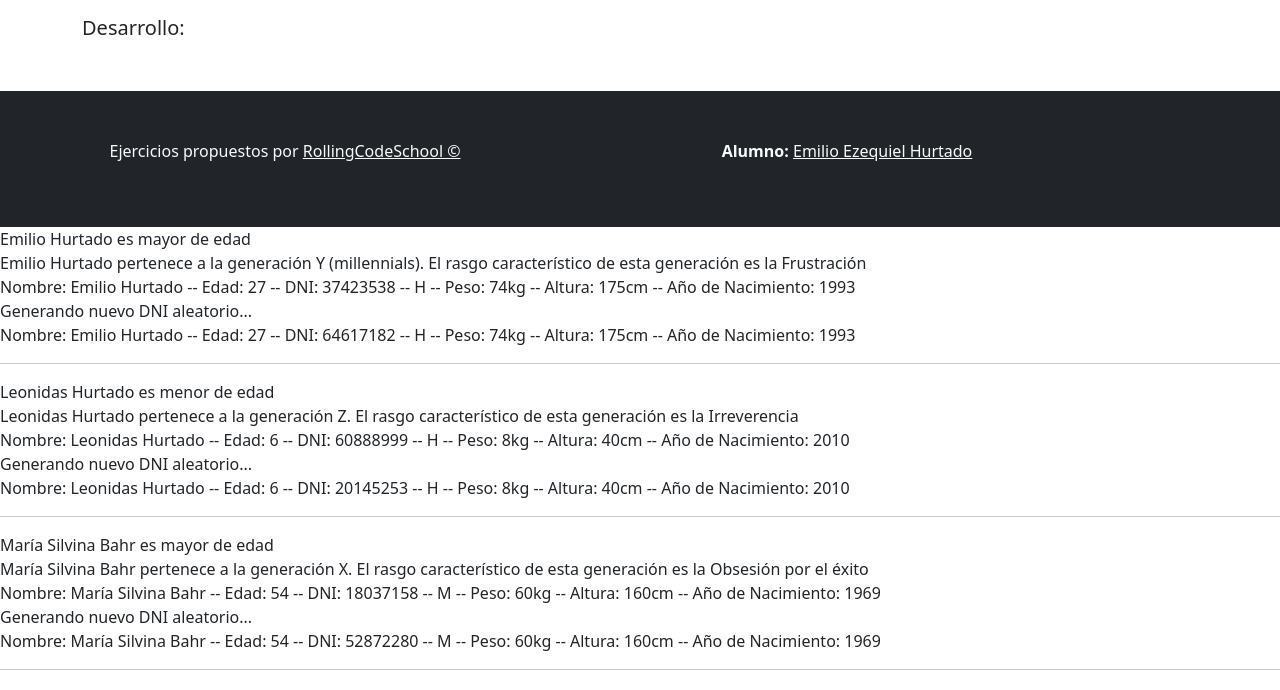
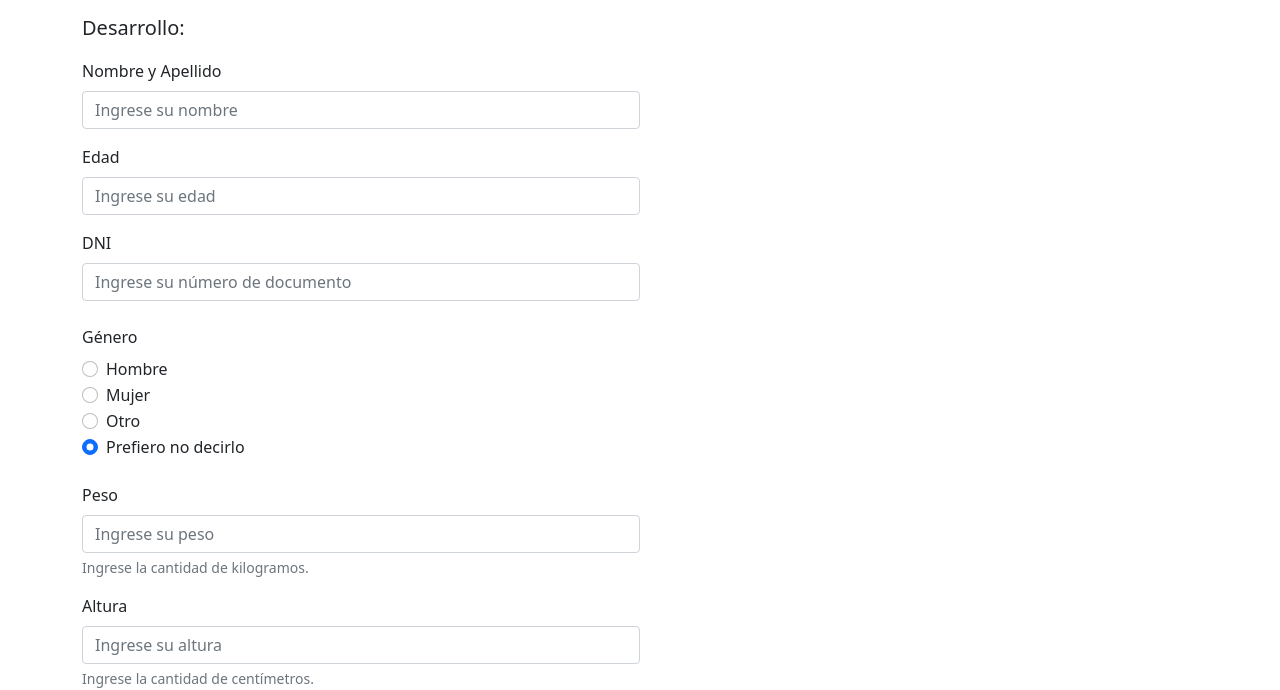
Before and after one commit to emilioh93/ejerciciosDOMyBOM, a plain HTML site: page generaciones.html in a window 1280 px wide. Shown: the part 259-949 px from the top of the page. Drawn offline with Linux system fonts and the light colour scheme.

Commit message:
trabajé en el formulario

```diff
--- a/generaciones.html
+++ b/generaciones.html
@@ -45,6 +45,62 @@
                 en un alert el resultado de la función correspondiente.
             </p>
             <p class="lead">Desarrollo:</p>
+            <form class="w-50">
+                <div class="mb-3">
+                    <label for="InputName" class="form-label">Nombre y Apellido</label>
+                    <input type="text" class="form-control" id="InputName" aria-describedby="nameHelp" placeholder="Ingrese su nombre" required>
+                </div>
+                <div class="mb-3">
+                    <label for="InputAge" class="form-label">Edad</label>
+                    <input type="number" class="form-control" id="InputAge" aria-describedby="ageHelp" placeholder="Ingrese su edad" required>
+                </div>
+                <div class="mb-3">
+                    <label for="InputDNI" class="form-label">DNI</label>
+                    <input type="number" class="form-control" id="InputDNI" aria-describedby="dniHelp" placeholder="Ingrese su número de documento" required>
+                </div>
+                <div class="my-4">
+                    <label for="InputGender" class="form-label">Género</label>
+                    <div class="form-check">
+                        <input class="form-check-input" type="radio" name="flexRadioDefault" id="flexRadioDefault1">
+                        <label class="form-check-label" for="flexRadioDefault1">
+                      Hombre
+                    </label>
+                    </div>
+                    <div class="form-check">
+                        <input class="form-check-input" type="radio" name="flexRadioDefault" id="flexRadioDefault1">
+                        <label class="form-check-label" for="flexRadioDefault1">
+                      Mujer
+                    </label>
+                    </div>
+                    <div class="form-check">
+                        <input class="form-check-input" type="radio" name="flexRadioDefault" id="flexRadioDefault1">
+                        <label class="form-check-label" for="flexRadioDefault1">
+                      Otro
+                    </label>
+                    </div>
+                    <div class="form-check">
+                        <input class="form-check-input" type="radio" name="flexRadioDefault" id="flexRadioDefault2" checked>
+                        <label class="form-check-label" for="flexRadioDefault2">
+                      Prefiero no decirlo
+                    </label>
+                    </div>
+                </div>
+                <div class="mb-3">
+                    <label for="InputWeight" class="form-label">Peso</label>
+                    <input type="number" class="form-control" id="InputWeight" aria-describedby="weightHelp" placeholder="Ingrese su peso" required>
+                    <div id="weightHelp" class="form-text">Ingrese la cantidad de kilogramos.</div>
+                </div>
+                <div class="mb-3">
+                    <label for="InputHeight" class="form-label">Altura</label>
+                    <input type="number" class="form-control" id="InputHeight" placeholder="Ingrese su altura" required>
+                    <div id="heightHelp" class="form-text">Ingrese la cantidad de centímetros.</div>
+                </div>
+                <div class="mb-3">
+                    <label for="InputYear" class="form-label">Año de nacimiento</label>
+                    <input type="number" class="form-control" id="InputYear" placeholder="Ingrese el año de su nacimiento" required>
+                </div>
+                <button type="submit" class="btn btn-dark">Enviar</button>
+            </form>
         </section>
     </main>
     <footer class="bg-dark text-light text-center py-5">
```
